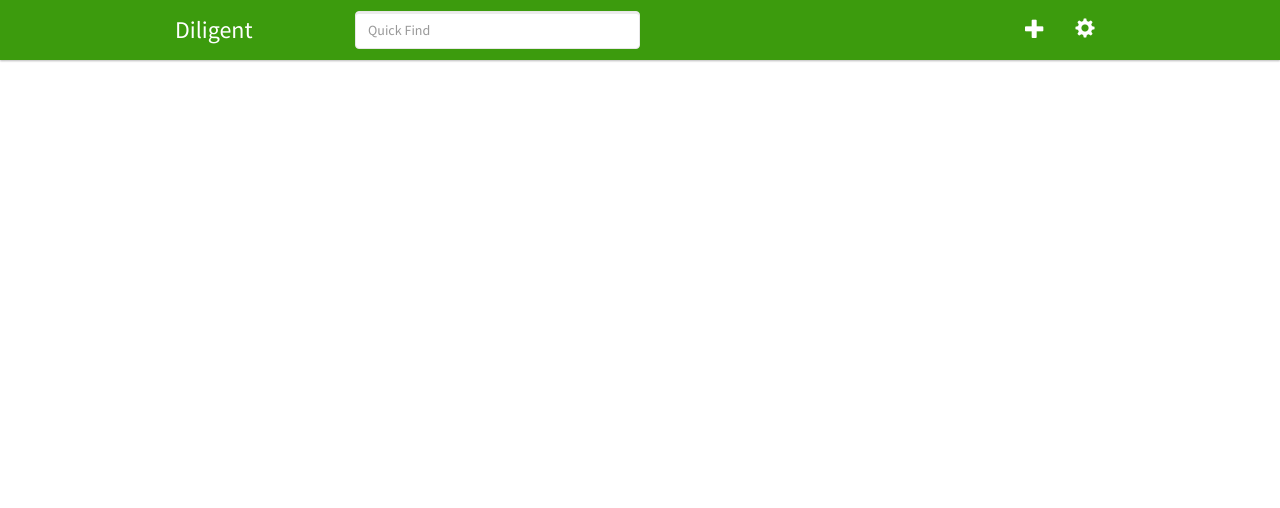
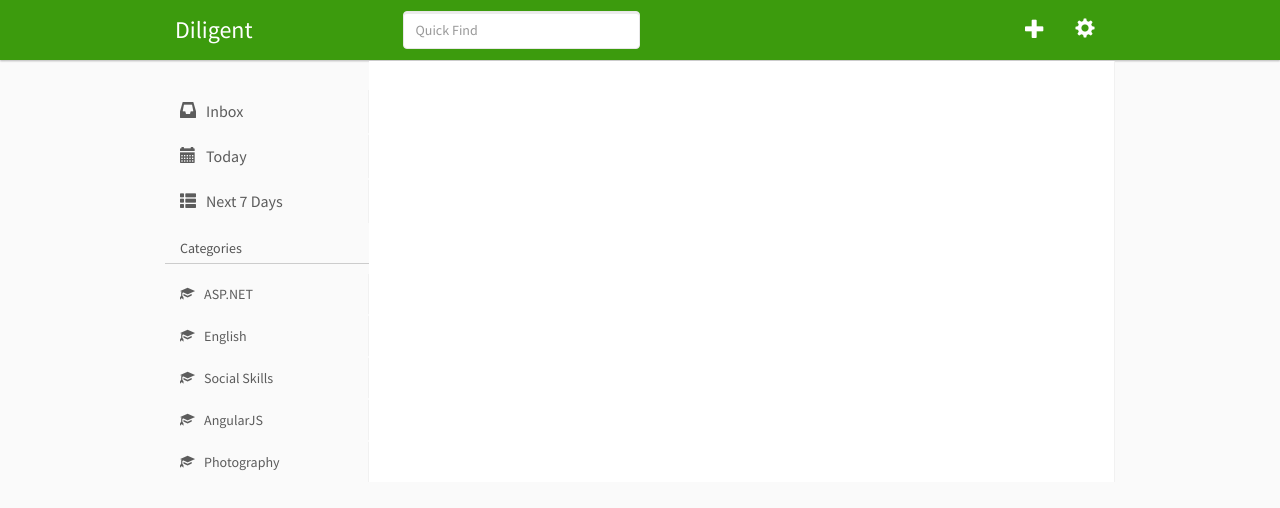
Before and after one commit to NingLuo/Diligent, a plain HTML site: page Diligent.AngularJSUI/Index.html in a window 1280 px wide. Drawn offline with Linux system fonts and the light colour scheme; files that its build step writes are made by us from their sources.

Commit message:
Added sidebar markup and style

```diff
--- a/Diligent.AngularJSUI/Content/app.css
+++ b/Diligent.AngularJSUI/Content/app.css
@@ -1,4 +1,15 @@
+/***********************
+       Setting
+Color
+    body background: rgb(250, 250, 250)
+    topnav background: #3c9b0d
+    sidbar font: rgb(92, 92, 92)
+    content background: #fff
 
+************************/
+body {
+    background: rgb(250, 250, 250);
+}
 /***********************
        topnav
 ************************/
@@ -7,6 +18,7 @@
     width: 100%;
     height: 60px;
     box-shadow: 0 1px 2px rgba(0,0,0,0.15);
+    z-index: 999;
 }
 
 .topnav a {
@@ -24,7 +36,7 @@
 
 .topnav-brand {
     height: 100%;
-    width: 20%;
+    width: 25%;
     padding-left: 10px;
     display: flex;
     align-items: center;
@@ -36,7 +48,7 @@
 
 .topnav-search {
     height: 100%;
-    width: 30%;
+    width: 25%;
     display: flex;
     align-items: center;
 }
@@ -90,7 +102,68 @@
         width: 30%;
     }
 }
+/***********************
+       main
+************************/
+.main {
+    margin: 0 auto;
+    width: 100%;
+    max-width: 950px;
+    display: flex;
+}
+
+@media (max-width: 750px) {
+
+}
 
 /***********************
        sidebar
 ************************/
+.sidebar {
+    padding-top: 30px;
+    width: 260px;
+    height: 100%;
+    overflow: hidden;
+}
+
+.sidebar a {
+    text-decoration: none;
+    color: rgb(92, 92, 92);
+    border-right: 1px solid #f1f1f1;
+}
+
+.sidebar-nav {
+    font-size: 16px;
+}
+
+.sidebar span {
+    margin-right: 10px;
+}
+
+.sidebar-categories p {
+    font-size: 14px;
+    margin: 10px 0;
+    padding: 5px 15px;
+    border-bottom: 1px solid rgb(204,204,204);
+}
+
+@media (max-width: 750px) {
+    .sidebar {
+        position: absolute;
+        left: -260px;
+    }
+}
+/***********************
+       content
+************************/
+.content {
+    width: 100%;
+    background: #fff;
+    border-right: 1px solid #f1f1f1;
+    overflow:hidden;
+    margin-top: 1px;
+}
+
+@media (max-width: 750px) {
+
+}
--- a/Diligent.AngularJSUI/app/layout/shell.html
+++ b/Diligent.AngularJSUI/app/layout/shell.html
@@ -2,7 +2,10 @@
     <div class="topnav">
         <div ng-include="'app/layout/topnav.html'"></div>
     </div>
-    <!--<div class="sidebar">
-        <div ng-include="'app/layout/sidebar.html'"></div>
-    </div>-->
+    <div class="main">
+        <div class="sidebar">
+            <div ng-include="'app/layout/sidebar.html'"></div>
+        </div>
+        <div class="content"></div>
+    </div>
 </div>
--- a/Diligent.AngularJSUI/app/layout/sidebar.html
+++ b/Diligent.AngularJSUI/app/layout/sidebar.html
@@ -1,12 +1,19 @@
 <div class="sidebar-wrapper">
     <div class="sidebar-nav">
         <ul class="nav nav-stacked">
-            <li class="active"><a href="#">Inbox</a></li>
-            <li><a href="#">Today</a></li>
-            <li><a href="#">Next 7 Days</a></li>
+            <li class="active"><a href="#"><span class="glyphicon glyphicon-inbox"></span>Inbox</a></li>
+            <li><a href="#"><span class="glyphicon glyphicon-calendar"></span>Today</a></li>
+            <li><a href="#"><span class="glyphicon glyphicon-th-list"></span>Next 7 Days</a></li>
         </ul>
     </div>
-    <div class="sidebar-category">
-        Categories goes here
+    <div class="sidebar-categories">
+        <p>Categories</p>
+        <ul class="nav nav-stacked">
+            <li><a href=""><span class="glyphicon glyphicon-education"></span>ASP.NET</a></li>
+            <li><a href=""><span class="glyphicon glyphicon-education"></span>English</a></li>
+            <li><a href=""><span class="glyphicon glyphicon-education"></span>Social Skills</a></li>
+            <li><a href=""><span class="glyphicon glyphicon-education"></span>AngularJS</a></li>
+            <li><a href=""><span class="glyphicon glyphicon-education"></span>Photography</a></li>
+        </ul>
     </div>
 </div>
```
